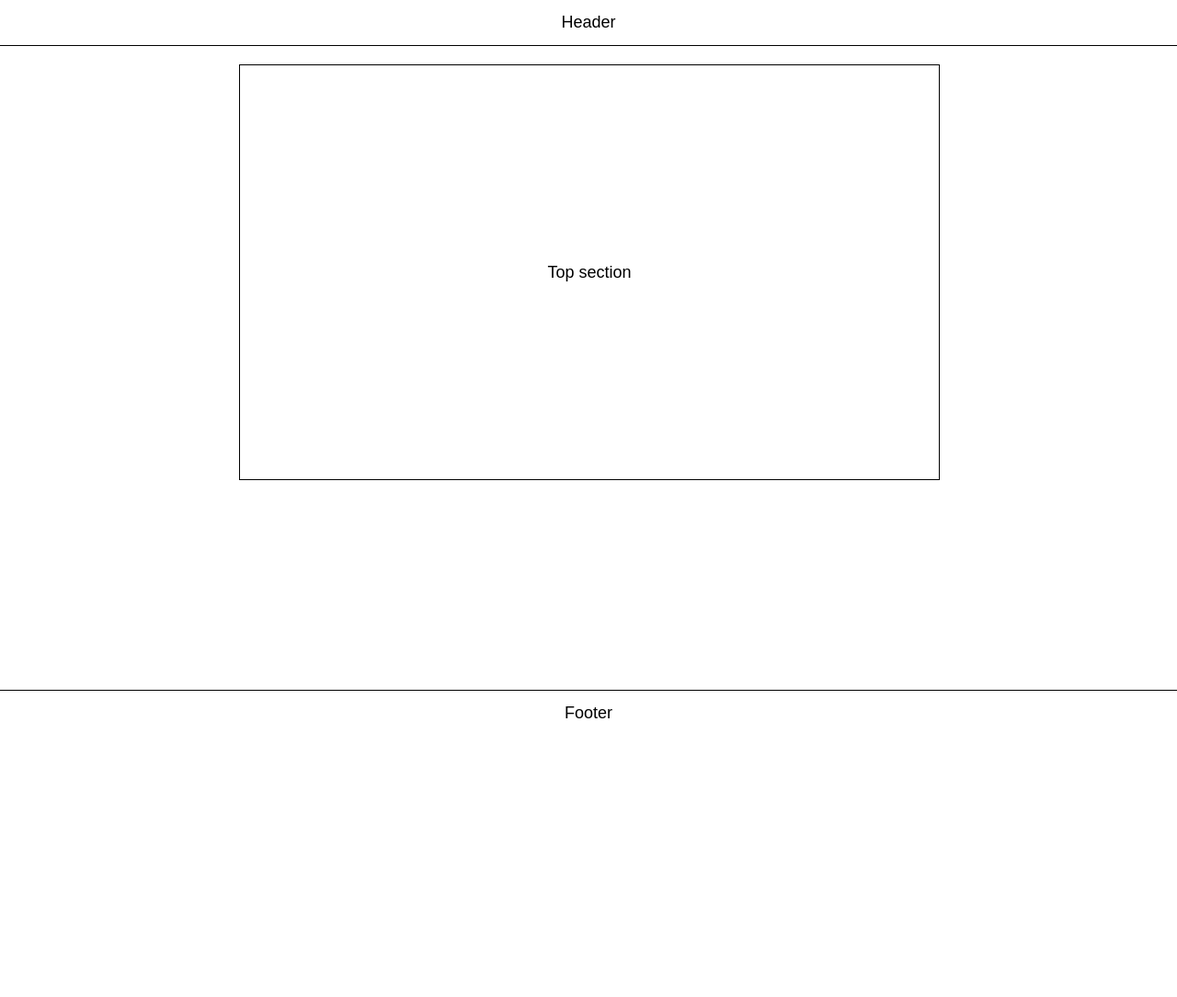
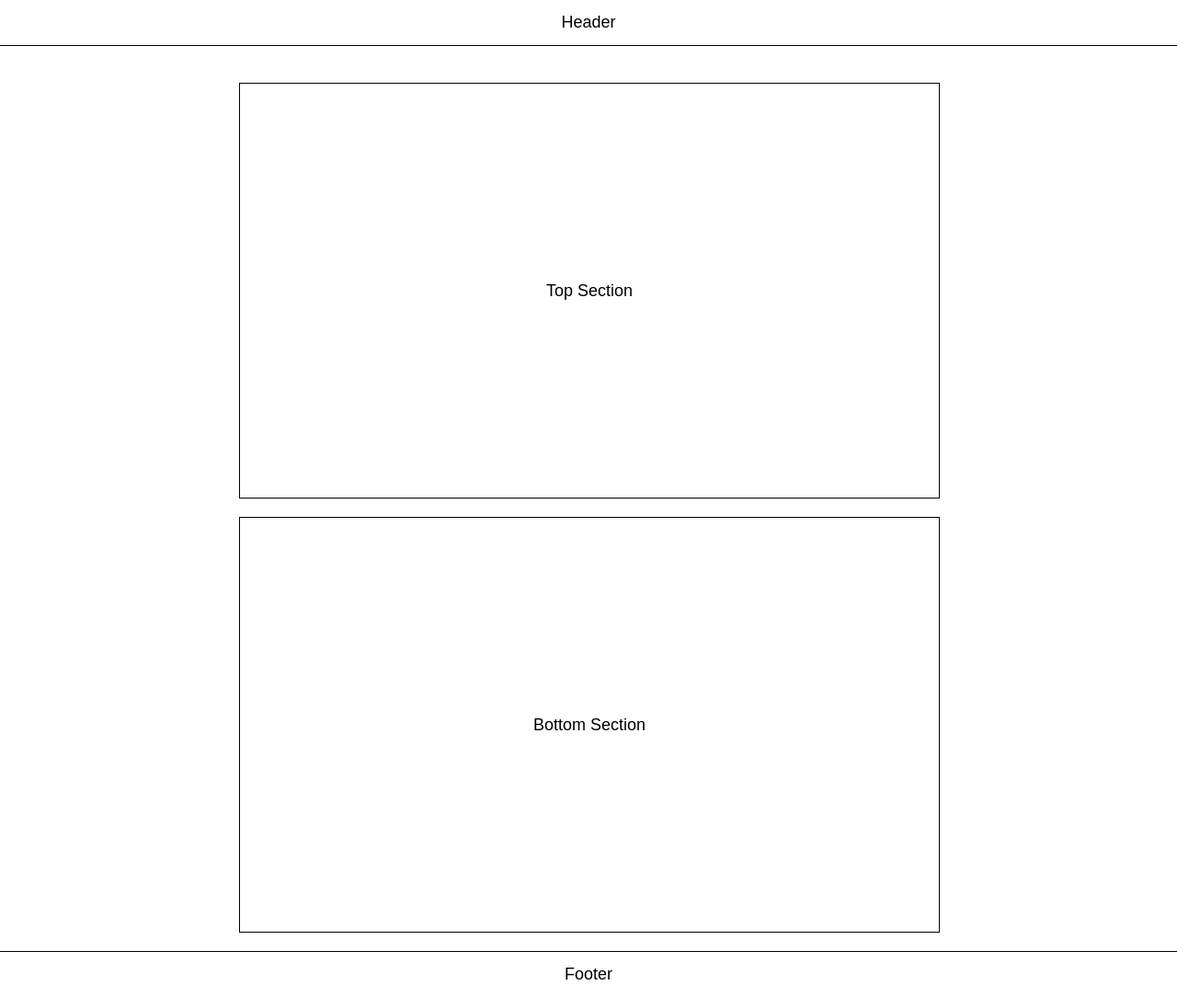
Before and after one commit to ooloo-io/github-flow-vbertazzo, a website: page src/index.html in a window 1280 px wide. Shown: the whole page at 92% size. Before the commit the page ends 800 px from the top, so only its background shows below. Drawn offline with nearby package versions, Linux system fonts and the light colour scheme.

Commit message:
Add bottom section

```diff
--- a/src/index.html
+++ b/src/index.html
@@ -18,7 +18,10 @@
   </header>
   <main class="content">
     <section class="section">
-      Top section
+      Top Section
+    </section>
+    <section class="section">
+      Bottom Section
     </section>
   </main>
   <footer class="footer">
--- a/src/styles.css
+++ b/src/styles.css
@@ -30,6 +30,7 @@ body {
 .section {
   height: 450px;
   width: 100%;
+  margin-top: 20px;
   display: flex;
   justify-content: center;
   align-items: center;
```
